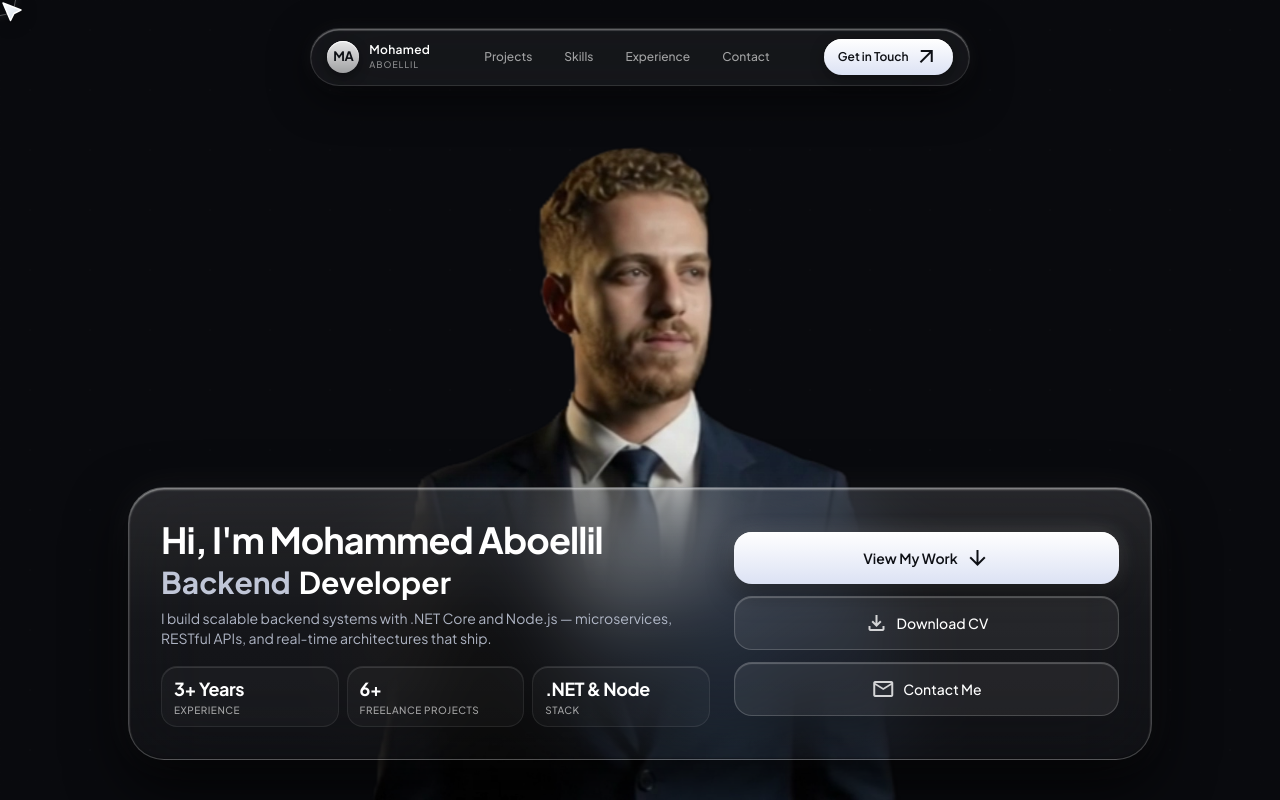
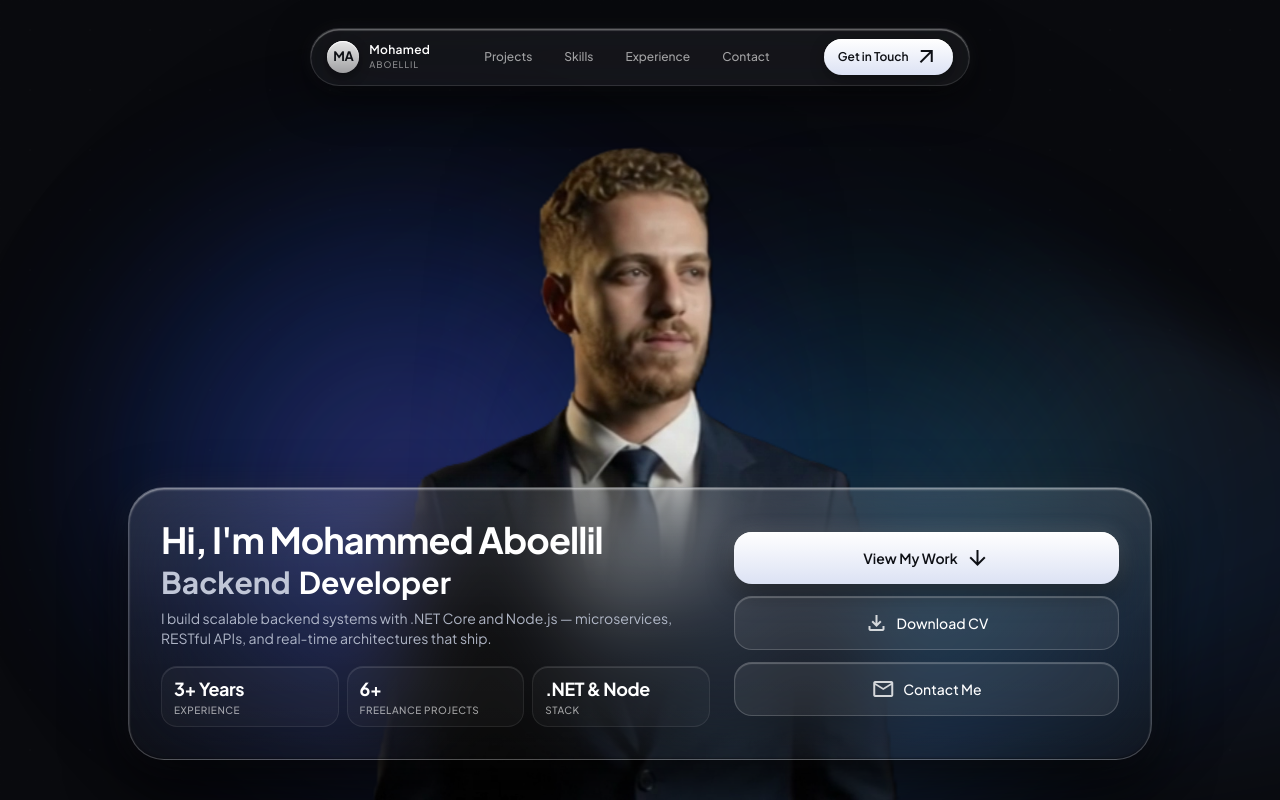
Before and after one commit to aboellil0/glassy-portfolio, a Next.js app: page / in a window 1280 px wide. Shown: the top 800 px of the page. Built offline with nearby package versions, Linux system fonts and the light colour scheme.

Commit message:
feat: add global styles and initial Hero component with custom animations

```diff
--- a/src/app/globals.css
+++ b/src/app/globals.css
@@ -643,3 +643,184 @@ body.modal-open header {
 .animate-backdrop-close {
   animation: mac-backdrop-close 0.2s ease-in forwards;
 }
+/* ============================================================
+   HERO AURORA HALO ANIMATION SYSTEM
+   A multi-layer, pure-CSS glassy aurora radiating from behind
+   the hero photo. Non-AI, simple, modern, premium.
+   ============================================================ */
+
+/* --- Keyframes --- */
+
+/* 1. Slow conic sweep — god-ray / aurora sweep rotating behind the figure */
+@keyframes hero-conic-sweep {
+  0%   { transform: translate(-50%, 10%) rotate(0deg)   scale(1);    opacity: 0.55; }
+  33%  { transform: translate(-50%, 0%)  rotate(120deg) scale(1.06); opacity: 0.7;  }
+  66%  { transform: translate(-50%, 5%)  rotate(240deg) scale(0.96); opacity: 0.6;  }
+  100% { transform: translate(-50%, 10%) rotate(360deg) scale(1);    opacity: 0.55; }
+}
+
+/* 2. Left indigo orb — drifts slowly */
+@keyframes hero-orb-left {
+  0%,  100% { transform: translate(-50%, 0px)  scale(1);    opacity: 0.65; }
+  40%        { transform: translate(-58%, -28px) scale(1.08); opacity: 0.8;  }
+  70%        { transform: translate(-44%, 12px)  scale(0.94); opacity: 0.55; }
+}
+
+/* 3. Right cyan orb — drifts in opposite phase */
+@keyframes hero-orb-right {
+  0%,  100% { transform: translate(-50%, 0px)  scale(1);    opacity: 0.5; }
+  35%        { transform: translate(-42%, -20px) scale(1.1);  opacity: 0.7; }
+  70%        { transform: translate(-56%, 14px)  scale(0.9);  opacity: 0.45;}
+}
+
+/* 4. Centre light beam — rises from feet, breathes */
+@keyframes hero-beam {
+  0%,  100% { transform: translateX(-50%) scaleX(1);    opacity: 0.45; }
+  50%        { transform: translateX(-50%) scaleX(1.18); opacity: 0.65; }
+}
+
+/* 5. Outer halo pulse — large ellipse that breathes */
+@keyframes hero-halo-pulse {
+  0%,  100% { transform: translate(-50%, 0) scale(1);    opacity: 0.38; }
+  50%        { transform: translate(-50%, -20px) scale(1.07); opacity: 0.52; }
+}
+
+/* --- Utility classes --- */
+
+/* Outer breathing halo */
+.hero-aurora-halo {
+  position: absolute;
+  bottom: -5%;
+  left: 50%;
+  transform: translateX(-50%);
+  width: 100vw;
+  max-width: 1100px;
+  height: 95vh;
+  border-radius: 50%;
+  background: radial-gradient(
+    ellipse at 50% 80%,
+    rgba(29,  78, 216, 0.42)   0%,
+    rgba(49,  46, 129, 0.28)  30%,
+    rgba(15,  23,  42, 0.18)  60%,
+    transparent               100%
+  );
+  filter: blur(90px);
+  pointer-events: none;
+  animation: hero-halo-pulse 9s ease-in-out infinite;
+  will-change: transform, opacity;
+}
+
+/* Rotating conic sweep (god-ray aurora) */
+.hero-aurora-sweep {
+  position: absolute;
+  bottom: -10%;
+  left: 50%;
+  transform-origin: 50% 100%;
+  width: 140vw;
+  max-width: 1400px;
+  height: 110vh;
+  background: conic-gradient(
+    from 160deg at 50% 100%,
+    transparent               0deg,
+    rgba(59, 130, 246, 0.12)  18deg,
+    rgba(99,  102, 241, 0.18) 36deg,
+    transparent               55deg,
+    transparent               110deg,
+    rgba(147, 197, 253, 0.1)  128deg,
+    rgba(59,  130, 246, 0.15) 145deg,
+    transparent               165deg,
+    transparent               360deg
+  );
+  filter: blur(24px);
+  pointer-events: none;
+  animation: hero-conic-sweep 22s ease-in-out infinite;
+  will-change: transform, opacity;
+}
+
+/* Left indigo orb */
+.hero-aurora-orb-l {
+  position: absolute;
+  bottom: 10%;
+  left: 32%;
+  width: 55vw;
+  max-width: 600px;
+  height: 65vh;
+  border-radius: 50%;
+  background: radial-gradient(
+    circle at 55% 60%,
+    rgba(99,  102, 241, 0.52)  0%,
+    rgba(29,   78, 216, 0.35) 40%,
+    transparent               80%
+  );
+  filter: blur(72px);
+  pointer-events: none;
+  animation: hero-orb-left 14s ease-in-out infinite;
+  will-change: transform, opacity;
+}
+
+/* Right cyan orb */
+.hero-aurora-orb-r {
+  position: absolute;
+  bottom: 8%;
+  left: 68%;
+  width: 50vw;
+  max-width: 540px;
+  height: 58vh;
+  border-radius: 50%;
+  background: radial-gradient(
+    circle at 45% 60%,
+    rgba(56, 189, 248, 0.38)  0%,
+    rgba(14, 165, 233, 0.22) 45%,
+    transparent               80%
+  );
+  filter: blur(80px);
+  pointer-events: none;
+  animation: hero-orb-right 18s ease-in-out infinite 3s;
+  will-change: transform, opacity;
+}
+
+/* Centre light beam rising from feet */
+.hero-aurora-beam {
+  position: absolute;
+  bottom: 0;
+  left: 50%;
+  transform: translateX(-50%);
+  width: 28vw;
+  max-width: 320px;
+  height: 90vh;
+  background: linear-gradient(
+    to top,
+    rgba(147, 197, 253, 0.22)  0%,
+    rgba(99,  130, 246, 0.14) 35%,
+    rgba(59,   78, 200, 0.06) 70%,
+    transparent               100%
+  );
+  filter: blur(40px);
+  pointer-events: none;
+  animation: hero-beam 8s ease-in-out infinite;
+  will-change: transform, opacity;
+}
+
+/* Glassy white rim light — very subtle, sits just behind figure at waist level */
+.hero-aurora-rim {
+  position: absolute;
+  bottom: 12%;
+  left: 50%;
+  transform: translateX(-50%);
+  width: 44vw;
+  max-width: 480px;
+  height: 4px;
+  border-radius: 9999px;
+  background: linear-gradient(
+    90deg,
+    transparent                     0%,
+    rgba(255, 255, 255, 0.18)      20%,
+    rgba(147, 197, 253, 0.45)      50%,
+    rgba(255, 255, 255, 0.18)      80%,
+    transparent                    100%
+  );
+  filter: blur(3px);
+  pointer-events: none;
+  animation: hero-beam 8s ease-in-out infinite 1s;
+  will-change: opacity;
+}
--- a/src/components/Hero.tsx
+++ b/src/components/Hero.tsx
@@ -102,8 +102,25 @@ export default function Hero() {
         {/* FULL WIDTH HERO IMAGE WITH ANIMATED CENTERED EFFECTS */}
         <div className="absolute inset-x-0 bottom-0 z-10 h-full overflow-hidden pointer-events-none">
 
+          {/* ── AURORA HALO SYSTEM ── rendered behind the photo (z-[5]) ── */}
 
+          {/* 1. Large outer halo — deep navy ellipse that breathes */}
+          <div className="hero-aurora-halo z-[5]" />
 
+          {/* 2. Conic god-ray sweep — slow rotating aurora fan */}
+          <div className="hero-aurora-sweep z-[5]" />
+
+          {/* 3. Left indigo orb */}
+          <div className="hero-aurora-orb-l z-[5]" />
+
+          {/* 4. Right cyan orb */}
+          <div className="hero-aurora-orb-r z-[5]" />
+
+          {/* 5. Centre rising light beam from feet */}
+          <div className="hero-aurora-beam z-[5]" />
+
+          {/* 6. Glassy white-blue rim line at waist level */}
+          <div className="hero-aurora-rim z-[5]" />
 
           {/* Hero Portrait PNG */}
           <Image
```
